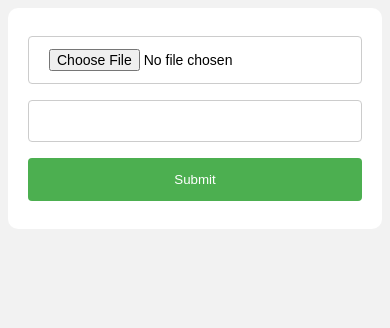
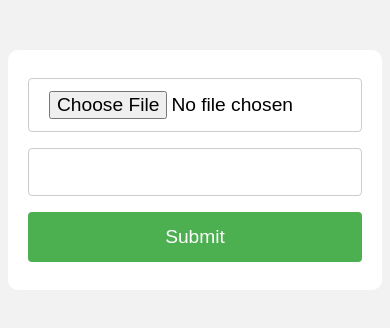
Before and after one commit to juanestuniga/ouway_pictures, a website: page public/index.html in a window 390 px wide. Drawn offline with Linux system fonts and the light colour scheme.

Commit message:
added css

```diff
--- a/public/index.html
+++ b/public/index.html
@@ -3,20 +3,6 @@
   <head>
     <title>Upload Form</title>
     <style>
-      @media only screen and (max-width: 600px) {
-        form {
-          /* adjust the width of the form for smaller screens */
-          max-width: 90%;
-        }
-        input[type="file"], input[type="text"] {
-          /* adjust the font size for smaller screens */
-          font-size: 14px;
-        }
-        button[type="submit"] {
-          /* adjust the padding for smaller screens */
-          padding: 10px 20px;
-        }
-      }
       /* CSS styles go here for html. */
       body {
         background-color: #f2f2f2;
@@ -28,6 +14,21 @@
         padding: 20px;
         background-color: #fff;
         border-radius: 10px;
+        text-align: center; /* center the form */
+      }
+      /* make elements bigger for smaller screens */
+      @media (max-width: 600px) {
+        form {
+          max-width: 500px;
+          margin: 50px auto;
+          padding: 20px;
+        }
+        input[type="file"], input[type="text"] {
+          font-size: 1.2em;
+        }
+        button[type="submit"] {
+          font-size: 1.2em;
+        }
       }
       input[type="file"], input[type="text"] {
         width: 100%;
@@ -57,6 +58,7 @@
         border-radius: 4px;
       }
     </style>
+
   </head>
   <body>
     <form id="upload-form">
```
